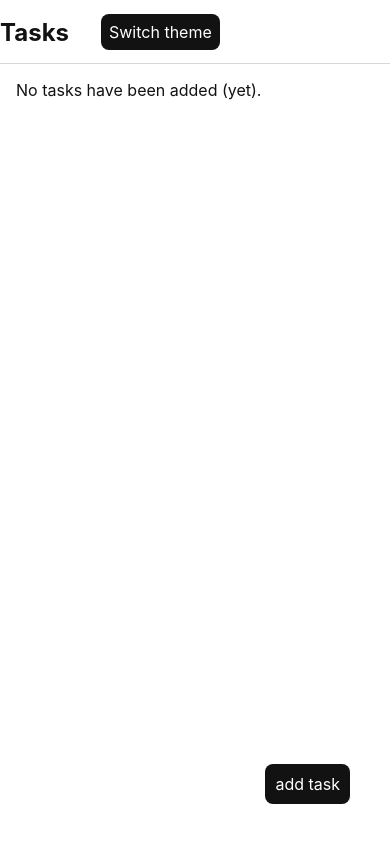
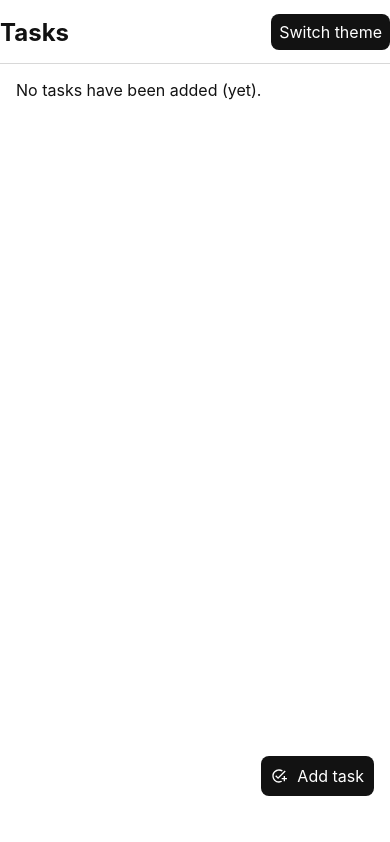
Before and after one commit to esfxra/TasksRN, a React Native app: screen /Home in a window 390 px wide. Built offline with nearby package versions, Linux system fonts and the light colour scheme.

Commit message:
Refactor buttons for better label and icon support

```diff
--- a/src/components/ActionButton.tsx
+++ b/src/components/ActionButton.tsx
@@ -2,18 +2,30 @@ import React from 'react';
 import {View} from 'react-native';
 import {useNavigation} from '@react-navigation/core';
 
+import {useThemeContext} from '../Theme.provider';
 import Button from './base/Button';
+import {AddTaskIcon} from './Icons';
 
 export default function ActionButton() {
   const navigation = useNavigation();
+  const {theme} = useThemeContext();
 
   function navigateToAddTask() {
     navigation.navigate('AddTask');
   }
 
   return (
-    <View style={{position: 'absolute', bottom: 40, right: 40}}>
-      <Button onPress={navigateToAddTask}>add task</Button>
+    <View
+      style={{
+        position: 'absolute',
+        bottom: theme.spacing.m * 3,
+        right: theme.spacing.m,
+      }}>
+      <Button
+        label="Add task"
+        icon={<AddTaskIcon color={theme.colors.background} size={16} />}
+        onPress={navigateToAddTask}
+      />
     </View>
   );
 }
--- a/src/components/HeaderRight.tsx
+++ b/src/components/HeaderRight.tsx
@@ -6,9 +6,5 @@ import Button from './base/Button';
 export default function HeaderRight() {
   const {toggleTheme} = useThemeContext();
 
-  return (
-    <Button padding="xs" onPress={toggleTheme}>
-      Switch theme
-    </Button>
-  );
+  return <Button label="Switch theme" padding="xs" onPress={toggleTheme} />;
 }
--- a/src/components/ModalLayout.tsx
+++ b/src/components/ModalLayout.tsx
@@ -61,7 +61,7 @@ export default function ModalLayout({children, closeModal}: ModalLayoutProps) {
             },
           ]}>
           <Row justifyContent="flex-end">
-            <Button onPress={closeModal}>Close</Button>
+            <Button label="Close" onPress={closeModal} />
           </Row>
           {children}
         </View>
--- a/src/components/base/Button.tsx
+++ b/src/components/base/Button.tsx
@@ -2,18 +2,22 @@ import React from 'react';
 import {Pressable, Text} from 'react-native';
 
 import {useThemeContext} from '../../Theme.provider';
+import Row from './Row';
 import {theme as themeTemplate} from '../../theme';
+import Separator from './Separator';
 
 interface ButtonProps {
-  children: React.ReactText;
+  label: string;
   onPress: () => void;
+  icon?: React.ReactNode;
   padding?: keyof typeof themeTemplate.spacing;
   margin?: keyof typeof themeTemplate.spacing;
 }
 
 export default function Button({
-  children,
+  label,
   onPress,
+  icon,
   padding,
   margin,
 }: ButtonProps) {
@@ -22,20 +26,23 @@ export default function Button({
   return (
     <Pressable
       style={{
-        alignSelf: 'baseline',
         borderRadius: theme.spacing.xs,
         padding: theme.spacing[padding || 's'],
         margin: margin && theme.spacing[margin],
         backgroundColor: theme.colors.foreground,
       }}
       onPress={onPress}>
+      <Row>
+        {icon}
+        {icon && <Separator size="xxs" vertical={true} />}
         <Text
           style={{
             fontSize: theme.text.body.fontSize,
             color: theme.colors.background,
           }}>
-        {children}
+          {label}
         </Text>
+      </Row>
     </Pressable>
   );
 }
--- a/src/screens/AddTask.screen.tsx
+++ b/src/screens/AddTask.screen.tsx
@@ -1,19 +1,17 @@
 import React, {useState} from 'react';
-// import {View} from 'react-native';
 
 import {useAppContext} from '../App.provider';
-// import {useThemeContext} from '../Theme.provider';
 import ModalLayout from '../components/ModalLayout';
-import Row from '../components/base/Row';
 import Text from '../components/base/Text';
 import TextInput from '../components/base/TextInput';
 import Button from '../components/base/Button';
+import Row from '../components/base/Row';
 import Separator from '../components/base/Separator';
+import {AddTaskIcon} from '../components/Icons';
 import {AddTaskProps} from '../types';
 
 export default function AddTask({navigation}: AddTaskProps) {
   const appContext = useAppContext();
-  // const themeContext = useThemeContext();
   const [value, setValue] = useState('');
 
   function closeModal() {
@@ -45,7 +43,11 @@ export default function AddTask({navigation}: AddTaskProps) {
       <Separator />
 
       <Row justifyContent="flex-end">
-        <Button onPress={handleAdd}>add task</Button>
+        <Button
+          label="Add task"
+          icon={<AddTaskIcon color="white" size={16} />}
+          onPress={handleAdd}
+        />
       </Row>
     </ModalLayout>
   );
--- a/src/screens/EditTask.screen.tsx
+++ b/src/screens/EditTask.screen.tsx
@@ -1,18 +1,19 @@
 import React, {useState} from 'react';
-import {View} from 'react-native';
 
 import {useAppContext} from '../App.provider';
 import {useThemeContext} from '../Theme.provider';
+import ModalLayout from '../components/ModalLayout';
 import Text from '../components/base/Text';
 import TextInput from '../components/base/TextInput';
 import Button from '../components/base/Button';
+import Row from '../components/base/Row';
 import Separator from '../components/base/Separator';
+import {AddTaskIcon, DeleteIcon, SaveIcon} from '../components/Icons';
 import {EditTaskProps} from '../types';
-import ModalLayout from '../components/ModalLayout';
-import Row from '../components/base/Row';
 
 export default function EditTask({navigation, route}: EditTaskProps) {
   const appContext = useAppContext();
+  const {theme} = useThemeContext();
 
   const {taskId} = route.params;
   const task = appContext.tasks.find(task => task.id === taskId);
@@ -60,13 +61,27 @@ export default function EditTask({navigation, route}: EditTaskProps) {
       <Separator />
 
       <Row justifyContent="flex-end">
-        <Button onPress={() => handleDelete()}>delete</Button>
-        <Separator size="xs" vertical={true} />
-        <Button onPress={() => handleEditComplete()}>
-          {`mark ${task?.complete ? 'incomplete' : 'complete'}`}
-        </Button>
-        <Separator size="xs" vertical={true} />
-        <Button onPress={() => handleEditName()}>edit</Button>
+        <Button
+          label="Delete"
+          icon={<DeleteIcon color={theme.colors.background} size={16} />}
+          onPress={() => handleDelete()}
+        />
+
+        <Separator size="xxs" vertical={true} />
+
+        <Button
+          label={`Mark ${task?.complete ? 'incomplete' : 'complete'}`}
+          icon={<AddTaskIcon color={theme.colors.background} size={16} />}
+          onPress={() => handleEditComplete()}
+        />
+
+        <Separator size="xxs" vertical={true} />
+
+        <Button
+          label="Save"
+          icon={<SaveIcon color={theme.colors.background} size={16} />}
+          onPress={() => handleEditName()}
+        />
       </Row>
     </ModalLayout>
   );
--- a/src/theme.ts
+++ b/src/theme.ts
@@ -5,6 +5,7 @@ const palette = {
 
 export const theme = {
   spacing: {
+    xxs: 5,
     xs: 8,
     s: 10,
     m: 16,
```
Lines whose indentation alone changed are shown as unchanged.
